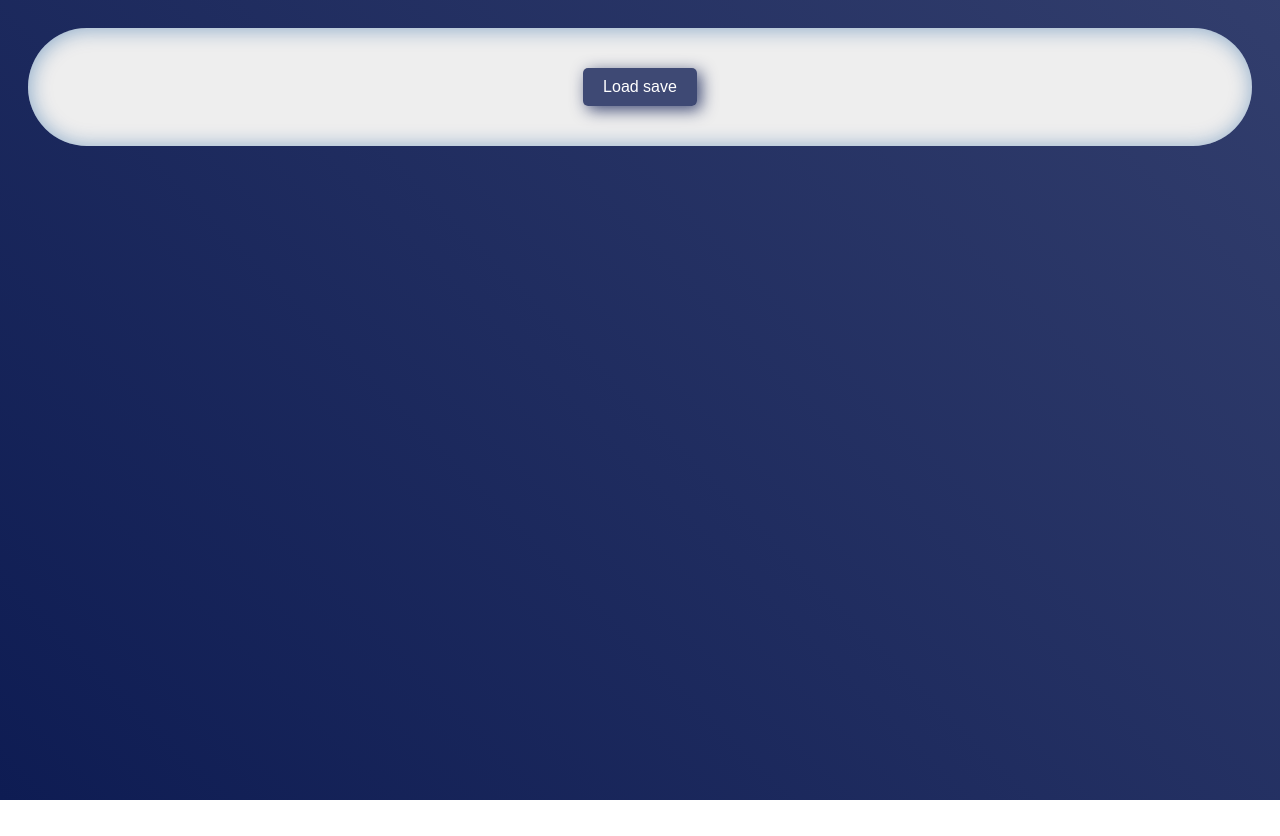
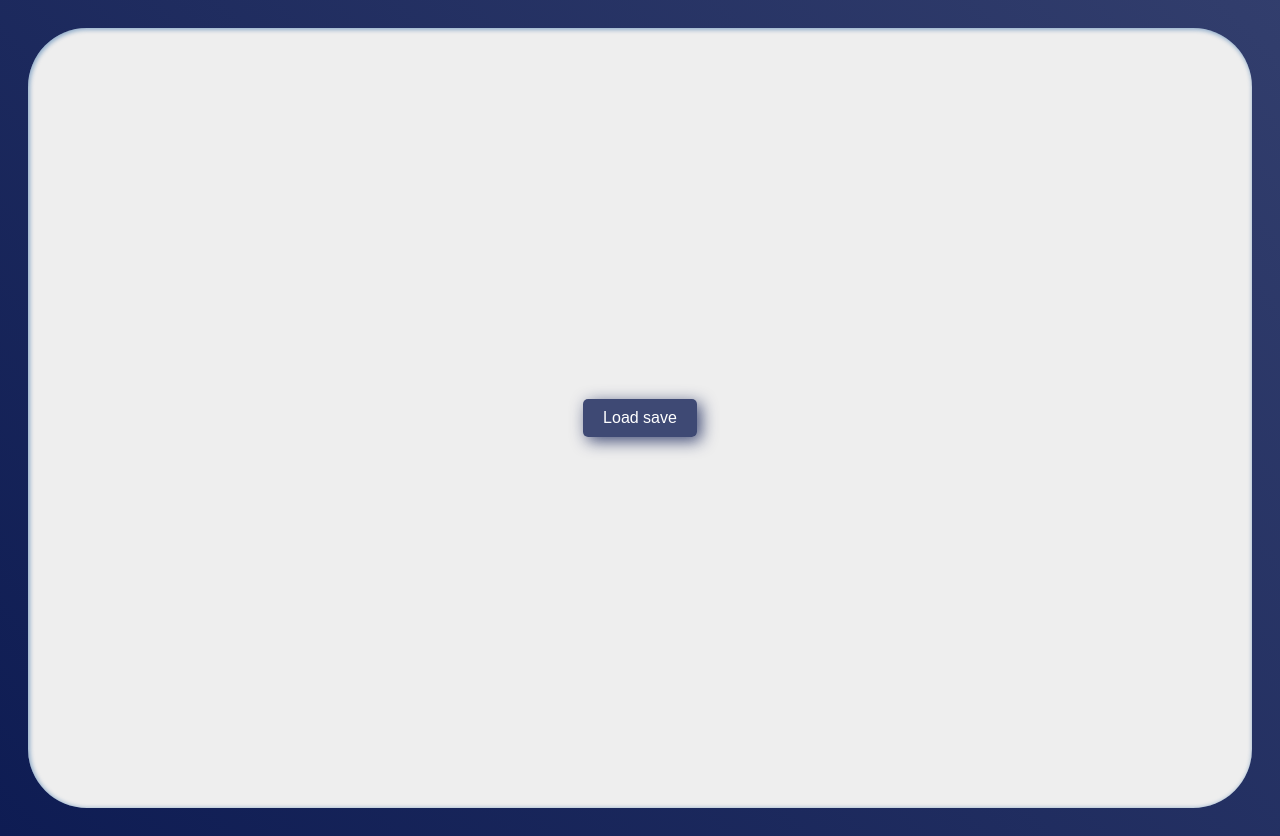
Before and after one commit to cetvrtak/vic2-savegame-analyst, a React (Vite) app: page / in a window 1280 px wide. Before the commit the page ends 800 px from the top, so only its background shows below. Built offline with nearby package versions, Linux system fonts and the light colour scheme.

Commit message:
Use more generic classes for LoadSave component

```diff
--- a/src/components/App.css
+++ b/src/components/App.css
@@ -13,17 +13,21 @@ html {
   text-align: center;
 }
 
-.file-input-wrapper {
+.btn-wrapper {
   display: flex;
   align-items: center;
   justify-content: center;
-  padding: 40px 20px;
   background: #eee;
   border-radius: 59px;
-  box-shadow: inset 1px 1px 20px 1px rgba(0, 75, 151, 0.4);
+  padding: 10px 40px;
+  box-shadow: inset 1px 1px 4px 1px rgba(0, 75, 151, 0.4);
 }
 
-.custom-file-button {
+.file-input-wrapper {
+  height: calc(100vh - 2 * 2rem); /* 2rem padding on #root */
+}
+
+.btn {
   background: #0e1c53c7;
   color: #fff;
   padding: 10px 20px;
@@ -35,8 +39,8 @@ html {
   box-shadow: 4px 4px 16px #0e1c53c7;
 }
 
-.custom-file-button:hover {
-  background-color: #0056b3;
+.btn:hover {
+  background-color: #0e1c53;
 }
 
 .file-input {
--- a/src/components/LoadSave.tsx
+++ b/src/components/LoadSave.tsx
@@ -30,8 +30,8 @@ const LoadSave: React.FC<LoadSaveProps> = ({ dispatch }) => {
 
   return !fileSelected ? (
     <div>
-      <div className="file-input-wrapper">
-        <button className="custom-file-button" onClick={handleClick}>
+      <div className="btn-wrapper file-input-wrapper">
+        <button className="btn" onClick={handleClick}>
           Load save
         </button>
         <input
```
